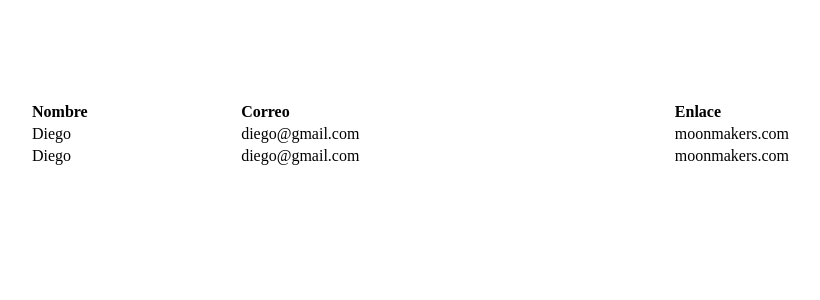
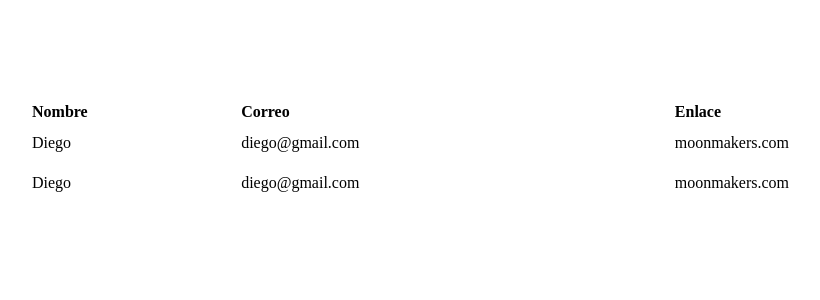
Before and after one commit to Diego-Luna/Introduccion-a-Redux, a React (Create React App) app in the folder moonmakers-blog/: page / in a window 1280 px wide. Shown: the top 300 px of the page, without its empty margins (79-899 px from the left). Built offline with nearby package versions, Linux system fonts and the light colour scheme.

Commit message:
Agregando funciones a la app con React

```diff
--- a/moonmakers-blog/src/components/App.js
+++ b/moonmakers-blog/src/components/App.js
@@ -1,6 +1,21 @@
 import React from "react";
 
 const App = () => {
+  let users = [
+    {
+      id: 1,
+      name: "Diego",
+      email: "diego@gmail.com",
+      domain: "moonmakers.com",
+    },
+    {
+      id: 1,
+      name: "Diego",
+      email: "diego@gmail.com",
+      domain: "moonmakers.com",
+    },
+  ];
+
   return (
     <div className="margen">
       <table className="tabla">
@@ -12,16 +27,13 @@ const App = () => {
           </tr>
         </thead>
         <tbody>
-          <tr>
-            <td>Diego</td>
-            <td>diego@gmail.com</td>
-            <td>moonmakers.com</td>
-          </tr>
-          <tr>
-            <td>Diego</td>
-            <td>diego@gmail.com</td>
-            <td>moonmakers.com</td>
-          </tr>
+          {users.map((item) => (
+            <tr key={item.id}>
+              <td>{item.name}</td>
+              <td>{item.email}</td>
+              <td>{item.domain}</td>
+            </tr>
+          ))}
         </tbody>
       </table>
     </div>
--- a/moonmakers-blog/src/index.css
+++ b/moonmakers-blog/src/index.css
@@ -6,3 +6,9 @@
   width: 100%;
   text-align: left;
 }
+
+.tabla td {
+  padding-top: 10px;
+  padding-bottom: 10px;
+
+}
```
